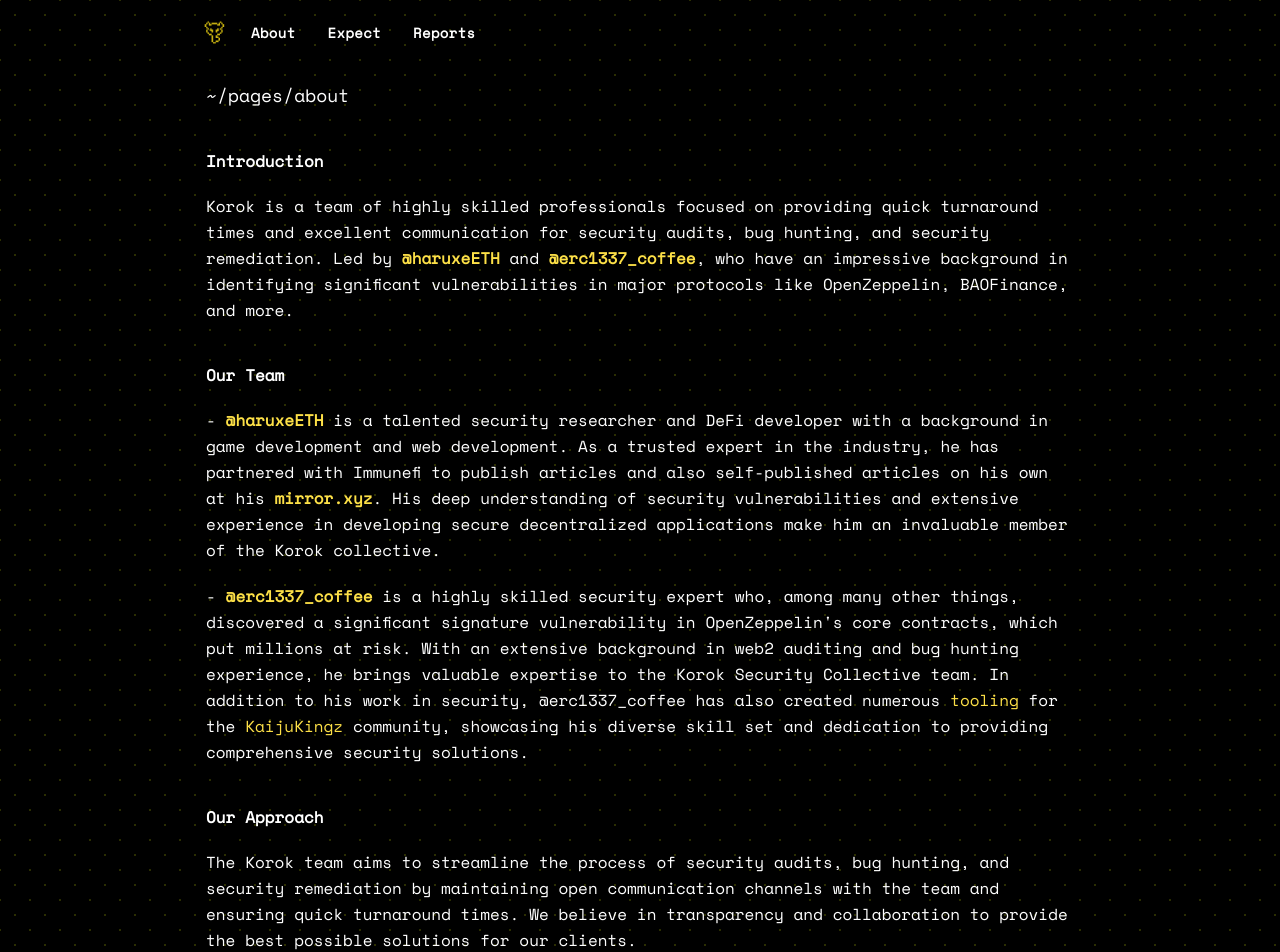
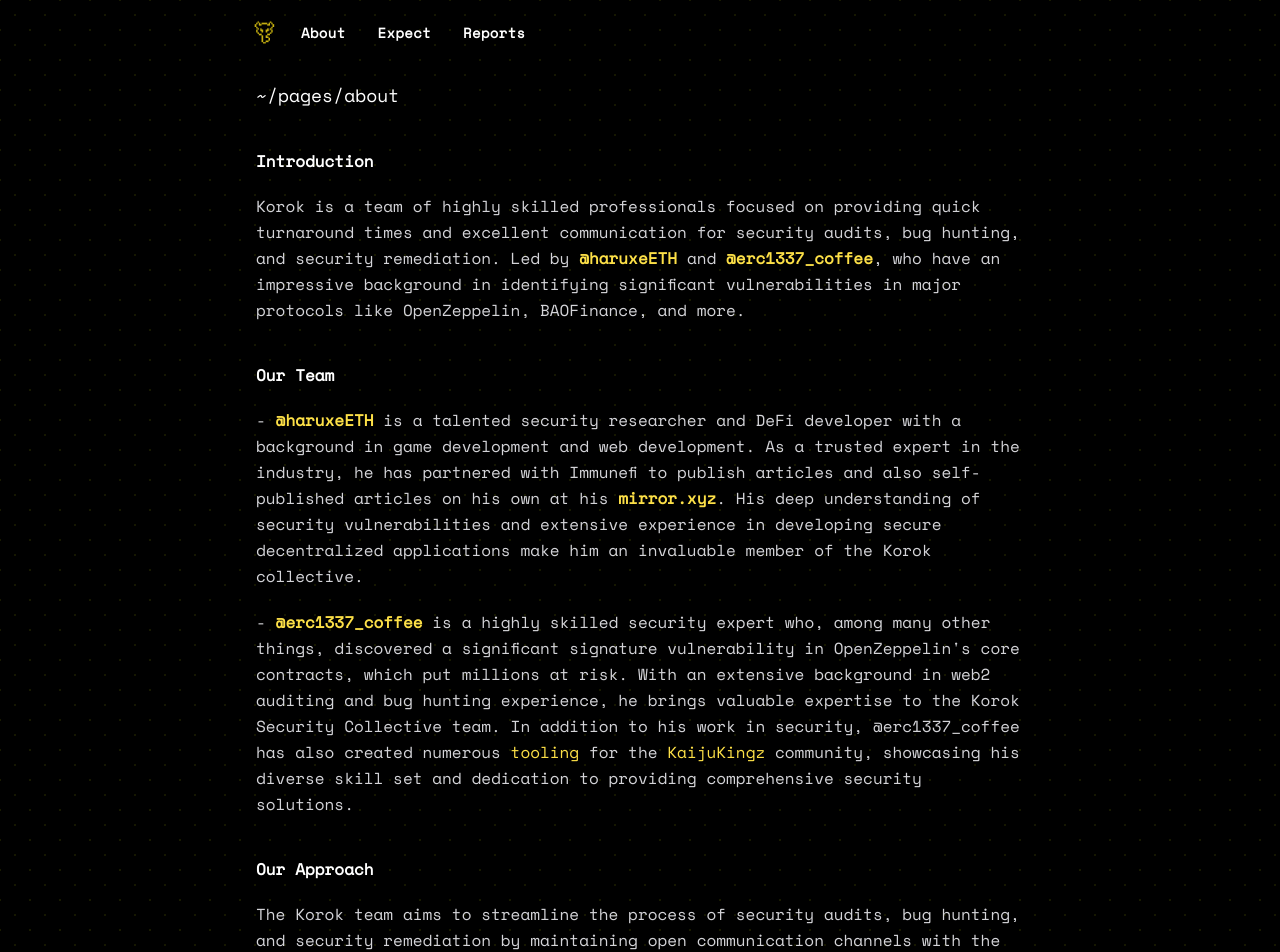
Before and after one commit to Haruxe/koroksec, a Next.js app: page /about in a window 1280 px wide. Shown: the top 952 px of the page. Built offline with nearby package versions, Linux system fonts and the light colour scheme; some icons are missing.

Commit message:
last one i PROMISE

```diff
--- a/components/Navbar.tsx
+++ b/components/Navbar.tsx
@@ -85,7 +85,7 @@
 
   return (
     <nav className="duration-300">
-      <div className="max-w-[900px] mx-auto font-mono flex flex-row py-5 px-3">
+      <div className="max-w-[800px] mx-auto font-mono flex flex-row py-5 px-3">
         <div className="flex-row flex space-x-4">
           <>
             <div className="cursor-pointer my-auto">
--- a/pages/about/index.tsx
+++ b/pages/about/index.tsx
@@ -5,14 +5,14 @@
 function Home() {
   return (
     <>
-      <div className="max-w-[900px] mx-auto font-mono flex p-4 flex-col">
+      <div className="max-w-[800px] mx-auto font-mono flex p-4 flex-col">
         <div className="place-content-center flex flex-col">
           <div>
             <p className="text-lg mb-10">~/pages/about</p>
           </div>
           <div className="">
             <h1 className="font-bold">Introduction</h1>
-            <p className="sm:text-md leading-relaxed mt-5">
+            <p className="sm:text-md leading-relaxed mt-5 text-zinc-300">
               Korok is a team of highly skilled professionals focused on
               providing quick turnaround times and excellent communication for
               security audits, bug hunting, and security remediation. Led by{" "}
@@ -34,7 +34,7 @@
               and more.
             </p>
             <h1 className="mt-10 font-bold">Our Team</h1>
-            <p className="sm:text-md leading-relaxed mt-5">
+            <p className="sm:text-md leading-relaxed mt-5 text-zinc-300">
               -{" "}
               <a
                 href="https://twitter.com/haruxeETH"
@@ -56,7 +56,7 @@
               experience in developing secure decentralized applications make
               him an invaluable member of the Korok collective.
             </p>
-            <p className="sm:text-md leading-relaxed mt-5">
+            <p className="sm:text-md leading-relaxed mt-5 text-zinc-300">
               -{" "}
               <a
                 href="https://twitter.com/erc1337_Coffee"
@@ -85,7 +85,7 @@
               providing comprehensive security solutions.
             </p>
             <h1 className="mt-10 font-bold">Our Approach</h1>
-            <p className="sm:text-md leading-relaxed mt-5">
+            <p className="sm:text-md leading-relaxed mt-5 text-zinc-300">
               The Korok team aims to streamline the process of security audits,
               bug hunting, and security remediation by maintaining open
               communication channels with the team and ensuring quick turnaround
@@ -93,7 +93,7 @@
               best possible solutions for our clients.
             </p>
             <h1 className="mt-10 font-bold">Get in Touch</h1>
-            <p className="sm:text-md leading-relaxed mt-5">
+            <p className="sm:text-md leading-relaxed mt-5 text-zinc-300">
               If you need our expertise or have any questions, feel free to
               reach out to us on our{" "}
               <a
--- a/pages/getlisted/index.tsx
+++ b/pages/getlisted/index.tsx
@@ -31,7 +31,7 @@
 
   return (
     <>
-      <div className="max-w-[900px] mx-auto font-mono flex p-4 flex-col">
+      <div className="max-w-[800px] mx-auto font-mono flex p-4 flex-col">
         <div className="w-1/2 place-content-center flex flex-col">
           <div>
             <p className="text-lg mb-10">~/pages/getlisted</p>
--- a/pages/index.tsx
+++ b/pages/index.tsx
@@ -7,7 +7,7 @@
 const Home: NextPage = () => {
   return (
     <>
-      <div className="max-w-[900px] mx-auto font-mono flex p-4 ">
+      <div className="max-w-[800px] mx-auto font-mono flex p-4 ">
         <motion.div
           className="h-[80vh] place-content-center flex flex-col"
           initial={{ x: -200 }}
@@ -19,7 +19,7 @@
               <br /> Evolve. <span className="text-yellow-300 ">Secure.</span>
             </h1>
             <p className="md:text-[1rem] text-[.75rem] md:my-10 my-8">
-              Korok is the security collective built around highly
+              Korok is a security collective built around highly
               <br /> collaborative and informative exploit disclosure.
             </p>
             <Link href="/about">
--- a/pages/reports/index.tsx
+++ b/pages/reports/index.tsx
@@ -5,7 +5,7 @@
 function Home() {
   return (
     <>
-      <div className="max-w-[900px] mx-auto font-mono flex p-4 flex-col">
+      <div className="max-w-[800px] mx-auto font-mono flex p-4 flex-col">
         <div className="w-1/2 place-content-center flex flex-col">
           <div>
             <p className="text-lg mb-10">~/pages/reports</p>
--- a/pages/whattoexpect/index.tsx
+++ b/pages/whattoexpect/index.tsx
@@ -5,19 +5,19 @@
 function Home() {
   return (
     <>
-      <div className="max-w-[900px] mx-auto font-mono flex p-4 flex-col">
+      <div className="max-w-[800px] mx-auto font-mono flex p-4 flex-col">
         <div className="place-content-center flex flex-col">
           <div>
             <p className="text-lg mb-10">~/pages/whattoexpect</p>
           </div>
           <div>
             <h1 className="mt-10 font-bold">What To Expect</h1>
-            <p className="sm:text-md leading-relaxed mt-5">
+            <p className="sm:text-md leading-relaxed mt-5 text-zinc-300">
               When hiring Korok Security Collective, protocols can expect
               top-notch services that cater to their specific needs. Our process
               includes:
             </p>
-            <ul className="sm:text-md list-inside leading-relaxed mt-5 space-y-6">
+            <ul className="sm:text-md list-inside leading-relaxed mt-5 space-y-6 text-zinc-300">
               <li>
                 - A <b>thorough and comprehensive security audit</b> to identify
                 potential vulnerabilities and assess the overall security of
@@ -38,7 +38,7 @@
                 and growth of your project.
               </li>
             </ul>
-            <p className="leading-relaxed mt-5 sm:text-md">
+            <p className="leading-relaxed mt-5 sm:text-md text-zinc-300">
               With Korok Security Collective, you can trust that your protocol
               is in good hands, and we will work tirelessly to ensure its
               protection and success.
--- a/styles/globals.css
+++ b/styles/globals.css
@@ -20,10 +20,10 @@
   background-color: #000000;
   opacity: 1;
   background-image: radial-gradient(
-      rgba(239, 255, 10, 0.18) 0.75px,
+      rgba(239, 255, 10, 0.089) 0.75px,
       transparent 0.75px
     ),
-    radial-gradient(rgba(239, 255, 10, 0.18) 0.75px, #000000 0.75px);
+    radial-gradient(rgba(239, 255, 10, 0.103) 0.75px, #000000 0.75px);
   background-size: 30px 30px;
   background-position: 0 0, 15px 15px;
 }
```
